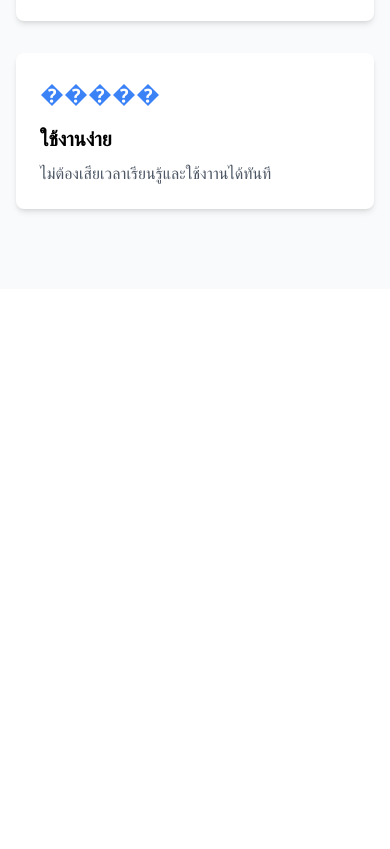
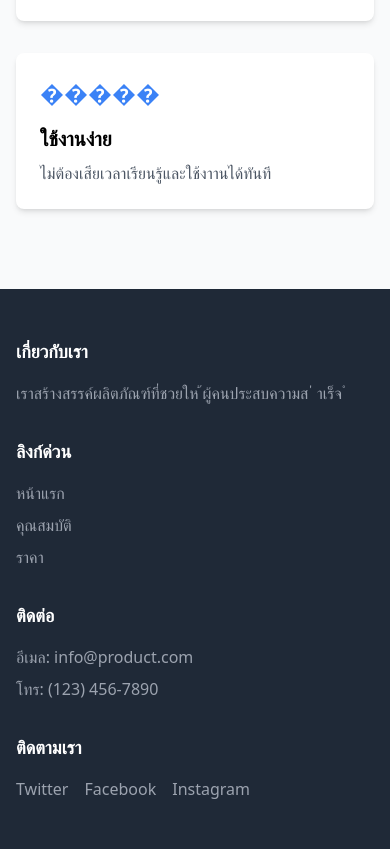
Before and after one commit to PeerapatWannaphan/product-landing-page, a plain HTML site: page index.html in a window 390 px wide. Shown: the part 935-1784 px from the top of the page. Before the commit the page ends 1224 px from the top, so only its background shows below. Drawn offline with nearby package versions, Linux system fonts and the light colour scheme.

Commit message:
เพิ่มสวนท ้ายแบบ ่ Responsive

```diff
--- a/index.html
+++ b/index.html
@@ -65,3 +65,37 @@
         </div>
         </div>
        </section>
+
+       <footer class="bg-gray-800 text-white py-12">
+        <div class="container mx-auto px-4">
+        <div class="grid grid-cols-1 md:grid-cols-4 gap-8">
+        <div>
+        <h3 class="font-bold text-lg mb-4">เกี่ยวกับเรา</h3>
+        <p class="text-gray-400">เราสร้างสรรค์ผลิตภัณฑ์ที่ชวยให ้ผู้คนประสบความส ่ าเร็จ ํ </p>
+        </div>
+        <div>
+        <h3 class="font-bold text-lg mb-4">ลิงก์ด่วน</h3>
+        <ul class="space-y-2 text-gray-400">
+        <li><a href="#" class="hover:text-white">หน้าแรก</a></li>
+        <li><a href="#features" class="hover:text-white">คุณสมบัติ</a></li>
+        <li><a href="#pricing" class="hover:text-white">ราคา</a></li>
+        </ul>
+        </div>
+        <div>
+        <h3 class="font-bold text-lg mb-4">ติดต่อ</h3>
+        <ul class="space-y-2 text-gray-400">
+        <li>อีเมล: info@product.com</li>
+        <li>โทร: (123) 456-7890</li>
+        </ul>
+        </div>
+        <div>
+        <h3 class="font-bold text-lg mb-4">ติดตามเรา</h3>
+        <div class="flex space-x-4">
+        <a href="#" class="text-gray-400 hover:text-white">Twitter</a>
+        <a href="#" class="text-gray-400 hover:text-white">Facebook</a>
+        <a href="#" class="text-gray-400 hover:text-white">Instagram</a>
+        </div>
+        </div>
+        </div>
+        </div>
+       </footer>
```
